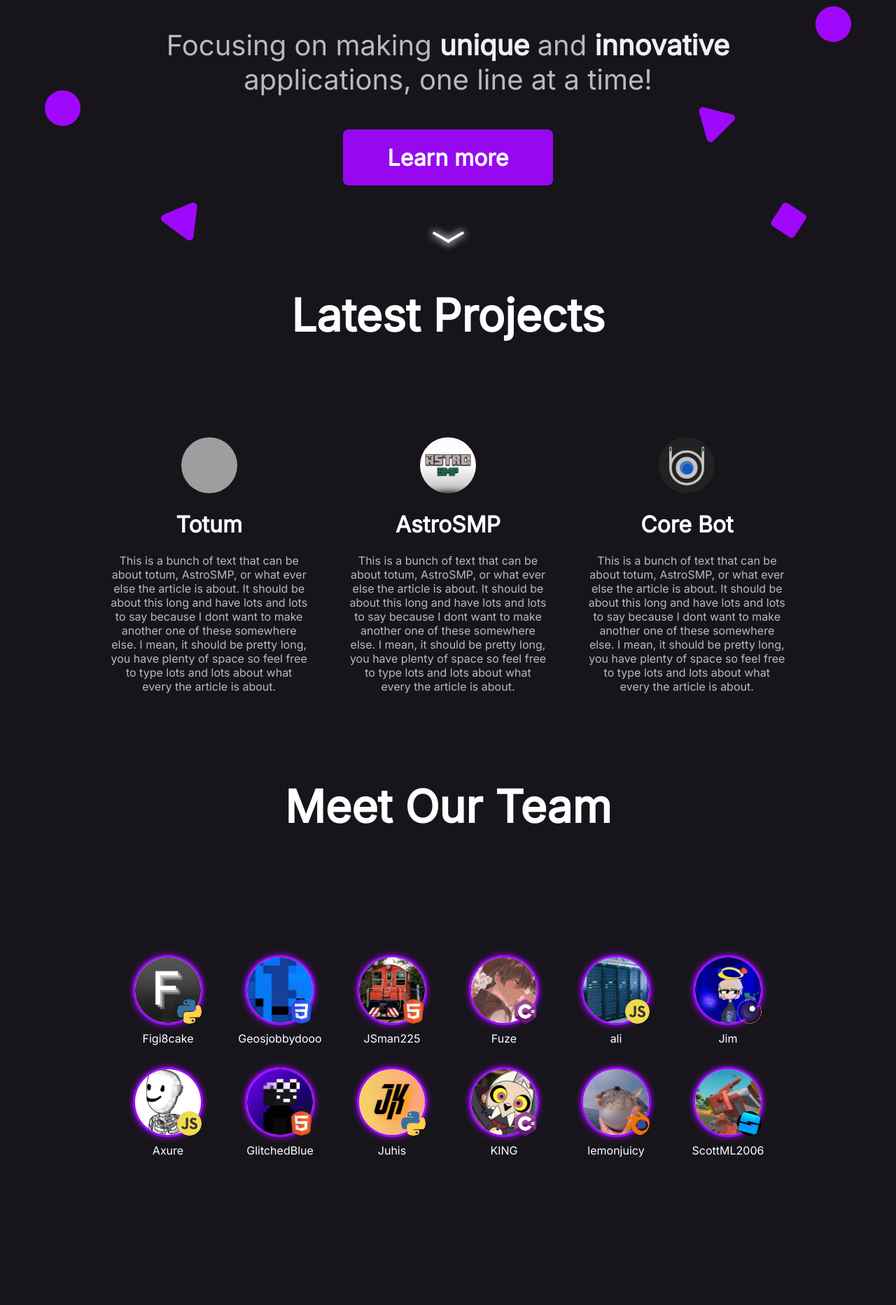
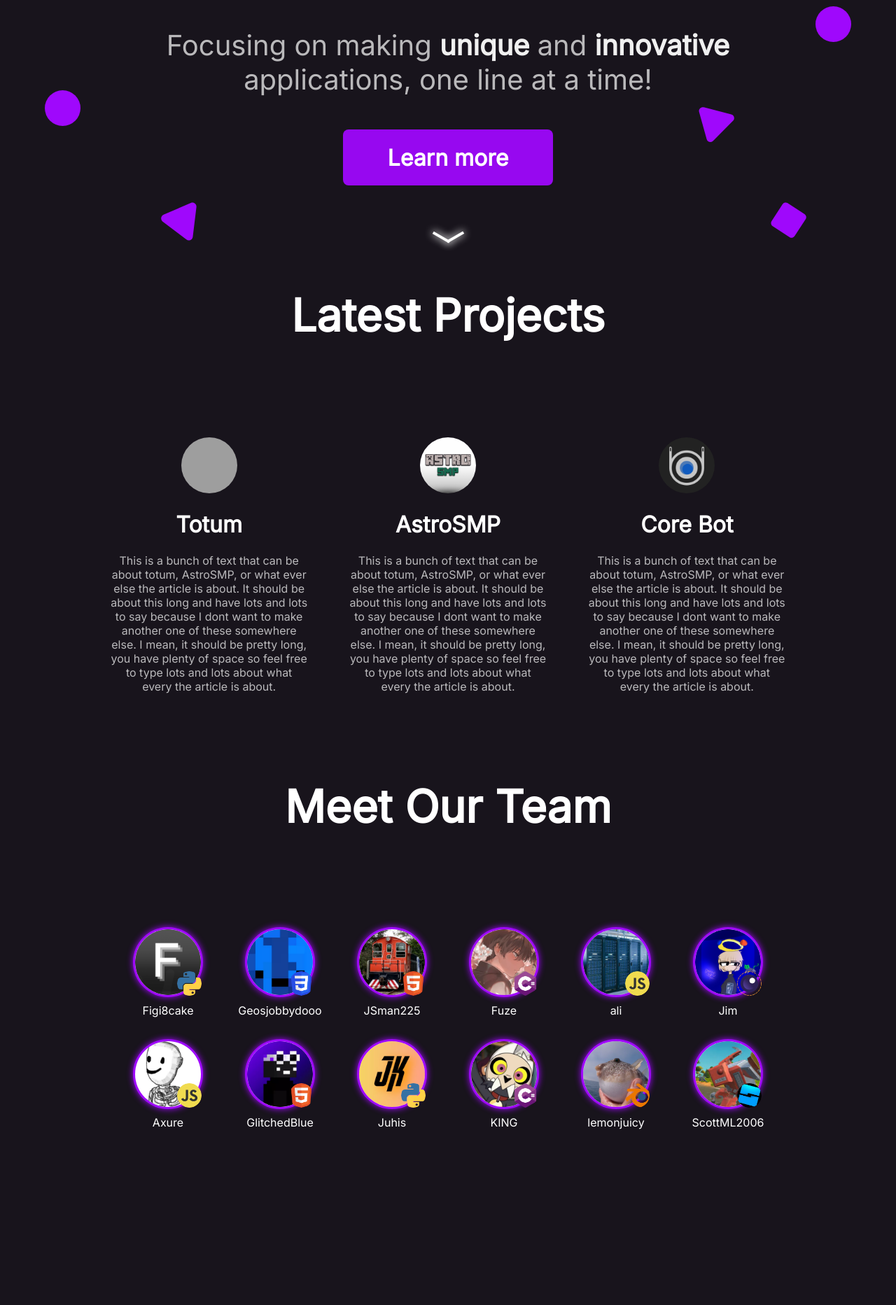
Before and after one commit to astrocore-team/Astrocore-site, a PHP site: page / in a window 1280 px wide. Shown: the part 391-2256 px from the top of the page at 70% size. Run offline with PHP 8.4, Linux system fonts and the light colour scheme; grey boxes are pictures that could not be loaded.

Commit message:
Update index.css

```diff
--- a/css/index.css
+++ b/css/index.css
@@ -303,7 +303,7 @@ header{
     top:10vh;
 }
 .staff-wrapper{
-    margin-top:10vh;
+    margin-top:5vh;
     width:80vw;
     display: flex;
     gap:60px;
```
